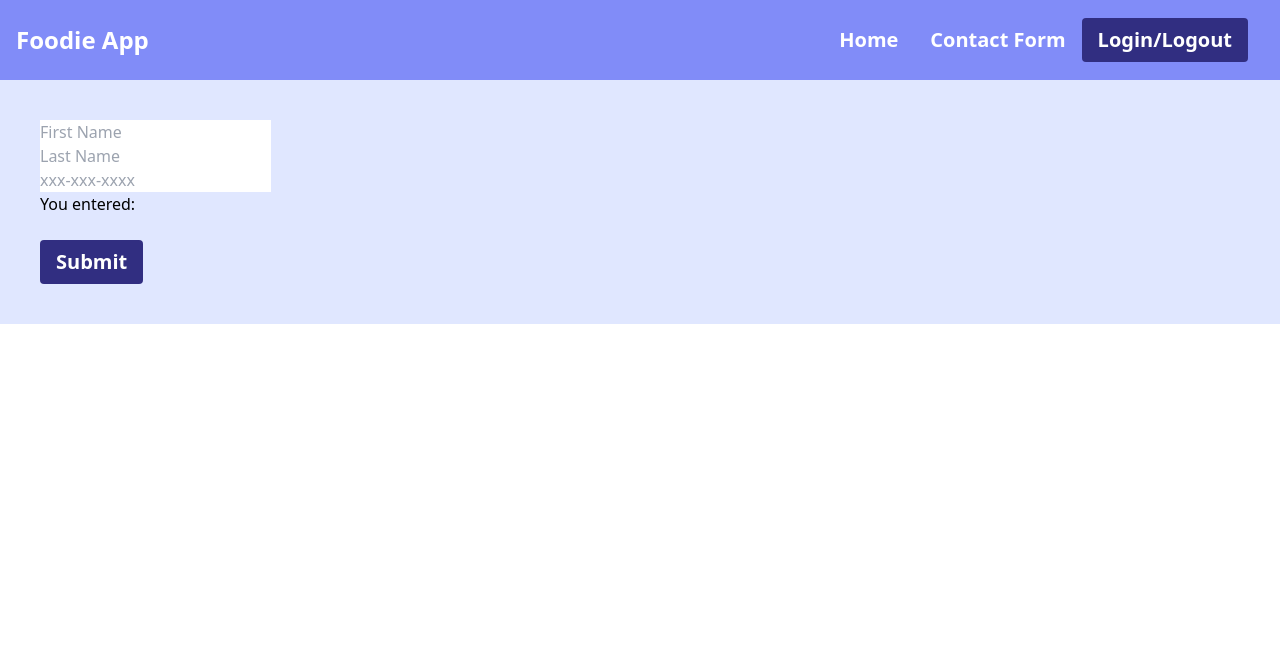
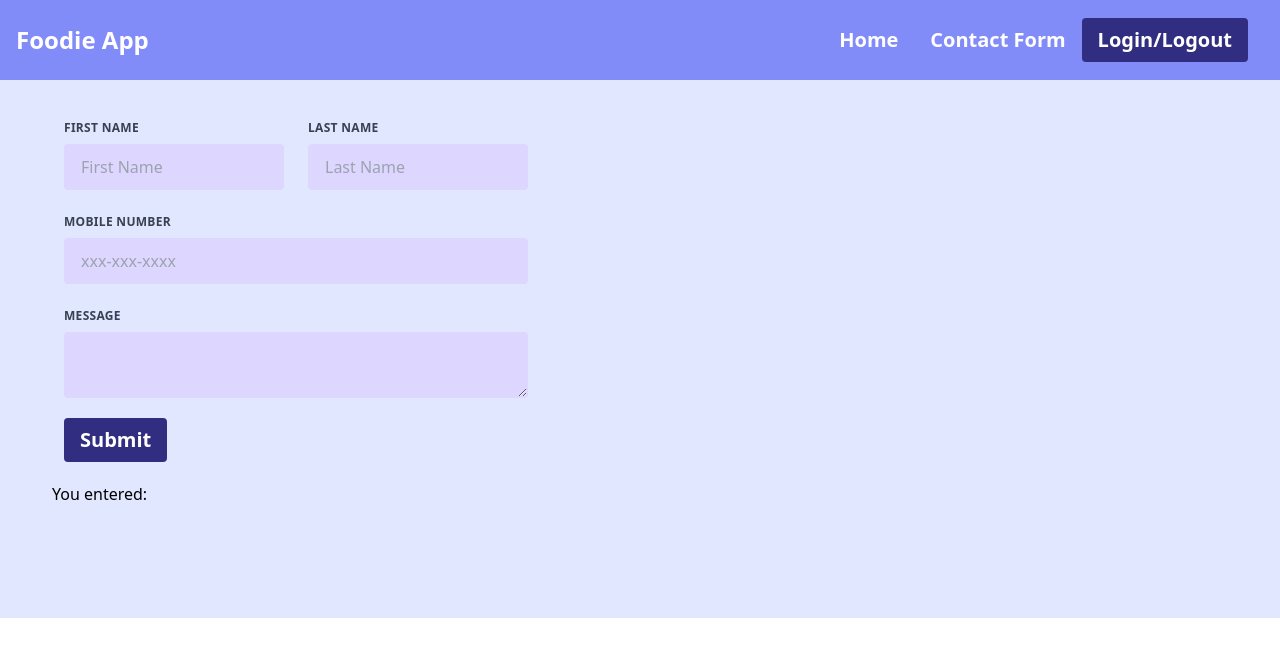
Before and after one commit to mumtaz1000/medieinstitutet_react_uppgift_2, a React (Create React App) app: page /contact in a window 1280 px wide. Shown: the top 656 px of the page. Built offline with nearby package versions, Linux system fonts and the light colour scheme.

Commit message:
Problem with textarea

```diff
--- a/src/components/Contactform.js
+++ b/src/components/Contactform.js
@@ -6,7 +6,8 @@ class Contactform extends React.Component{
         this.state ={
             firstName:"",
             lastName:"",
-            telefoneNumber:""
+            telefoneNumber:"",
+            message:""
         }
         this.handleChange = this.handleChange.bind(this)
     }
@@ -16,36 +17,85 @@ this.setState({[name]:value})
     }
     render(){
         return(
-            <form>
+            <form class="w-full max-w-lg">
+            <div class="flex flex-wrap mx-3 mb-6">
+            <div class="w-full md:w-1/2 px-3 mb-6 md:mb-0">
+            <label class="block uppercase tracking-wide
+            text-gray-700 text-xs font-bold mb-2
+            ">First Name</label>
             <input type="text"
             value={this.state.firstName}
             name="firstName"
             placeholder="First Name"
             onChange={this.handleChange}
-            /><br />
+            class="block w-full bg-purple-200 text-gray-700
+            border border-purple-200 rounded
+            py-3 px-4 leading-tight
+            focus:outline-none focus:border-purple-500"
+            /></div>
+            <br />
+            <div class="w-full md:w-1/2 px-3">
+            <label class="block uppercase tracking-wide
+            text-gray-700 text-xs font-bold mb-2
+            ">Last Name</label>
             <input type="text"
             value={this.state.lastName}
             name="lastName"
             placeholder="Last Name"
             onChange={this.handleChange}
-            /><br />
+            class="block w-full bg-purple-200 text-gray-700
+            border border-purple-200 rounded
+            py-3 px-4 leading-tight
+            focus:outline-none focus:border-purple-500"
+            /></div>
+            <br />
+            </div>
+            <div class="flex flex-wrap mx-3 mb-6">
+            <div class="w-full px-3">
+            <label class="block uppercase tracking-wide
+            text-gray-700 text-xs font-bold mb-2
+            ">Mobile Number</label>
             <input type="tel"
             name="telefoneNumber"
             placeholder="xxx-xxx-xxxx"
             value={this.state.telefoneNumber}
             onChange={this.handleChange}
             pattern="[0-9]{3}-[0-9]{3}-[0-9]{4}"
-            required />
-            <h1>You entered:{this.state.firstName}
-            <br/>{this.state.lastName}
-            <br/>{this.state.telefoneNumber}
-            </h1>
+            class="block w-full bg-purple-200 text-gray-700
+            border border-purple-200 rounded
+            py-3 px-4 leading-tight
+            focus:outline-none focus:border-purple-500"
+            />
+            </div>
+            <div class="w-full px-3 mt-6">
+            <label class="block uppercase tracking-wide
+            text-gray-700 text-xs font-bold mb-2
+            ">Message</label>
+            <textarea
+            name="message"
+            value={this.state.message}
+            onChange={this.handleChange}
+            class="block w-full bg-purple-200 text-gray-700
+            border border-purple-200 rounded
+            py-3 px-4 leading-tight
+            focus:outline-none focus:border-purple-500"
+            />
+            </div>
+            <div class="w-full px-3 mt-5 mb-5">
             <button class="bg-indigo-900
             hover:bg-indigo-300
             mr-8
             text-white text-xl
             font-bold
             py-2 px-4 rounded">Submit</button>
+            </div>
+            <h1>You entered:{this.state.firstName}
+            <br/>{this.state.lastName}
+            <br/>{this.state.telefoneNumber}
+            </h1>
+            <br /><br /><br />
+
+            </div>
             </form>
 
         )
```
